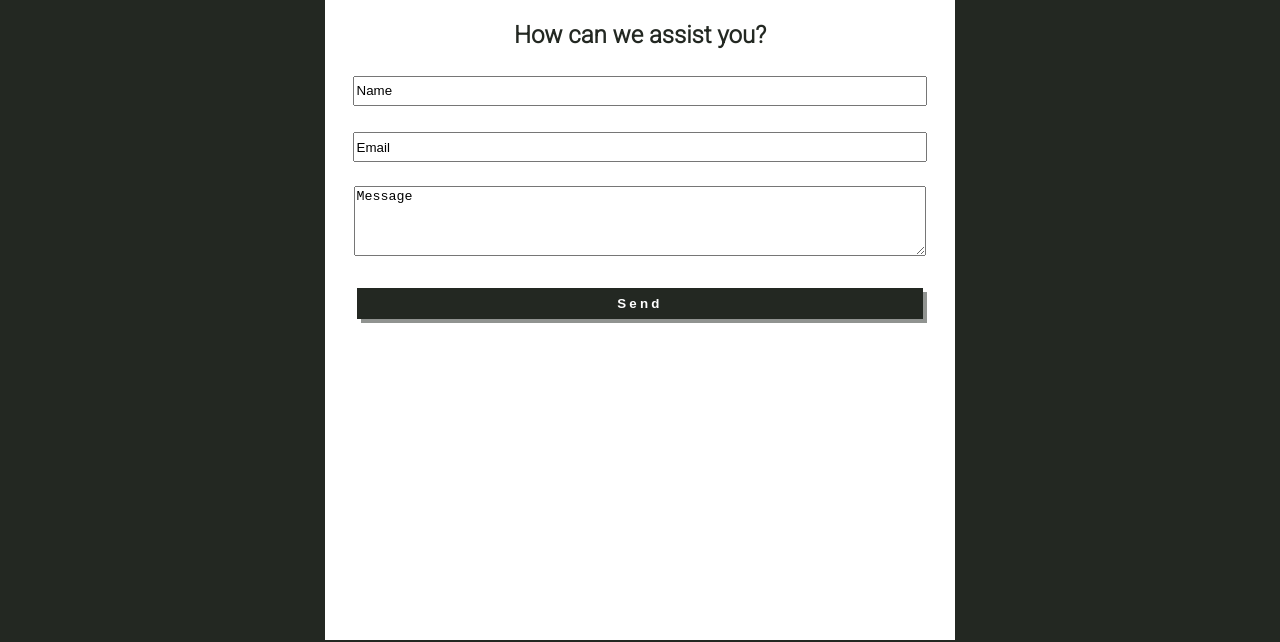
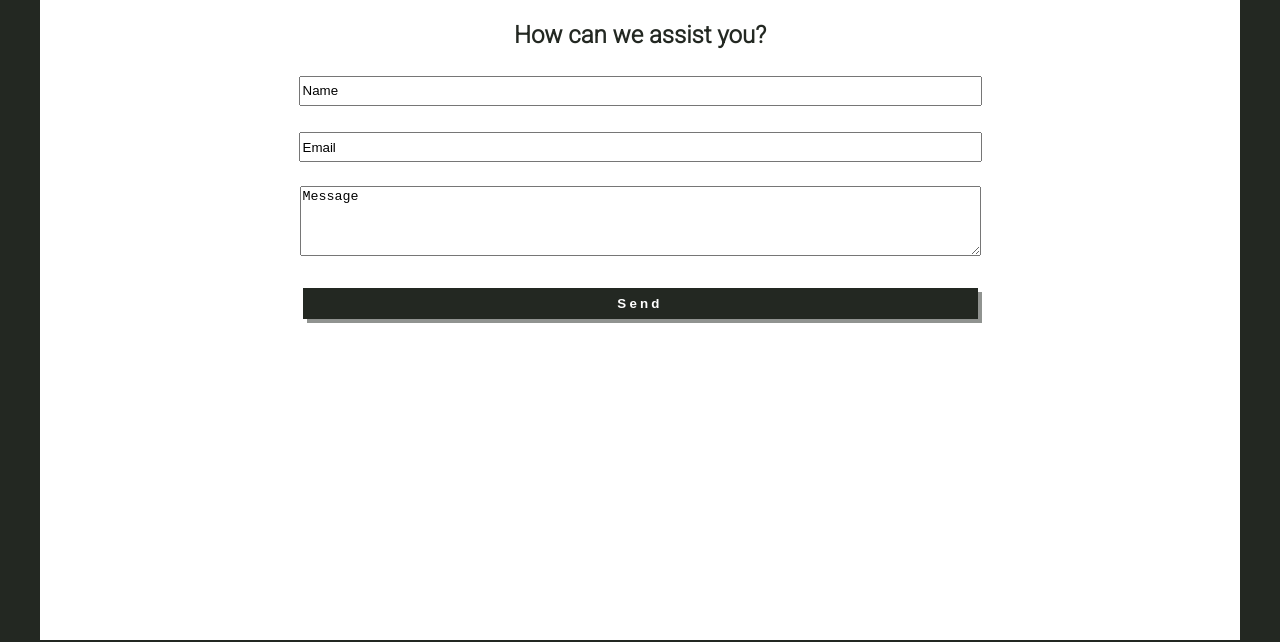
Before and after one commit to MattBilyeu/soundfaithconsulting, a plain HTML site: page contact-us/contact-us.html in a window 1280 px wide. Shown: the part 70-712 px from the top of the page. Drawn offline with Linux system fonts and the light colour scheme.

Commit message:
Style updates

```diff
--- a/contact-us/contact-us.css
+++ b/contact-us/contact-us.css
@@ -3,6 +3,9 @@ body {
     flex-direction: column;
     text-align: center;
     min-height: 100vh;
+    width: 100%;
+    max-width: 1200px;
+    justify-content: center;
 }
 
 main {
@@ -11,8 +14,9 @@ main {
 }
 
 form {
-    margin-top: 1.5rem;
+    margin: 1.5rem auto 0 auto;
     font-size: 1.5rem;
+    max-width: 750px;
 }
 
 form h1 {
```
